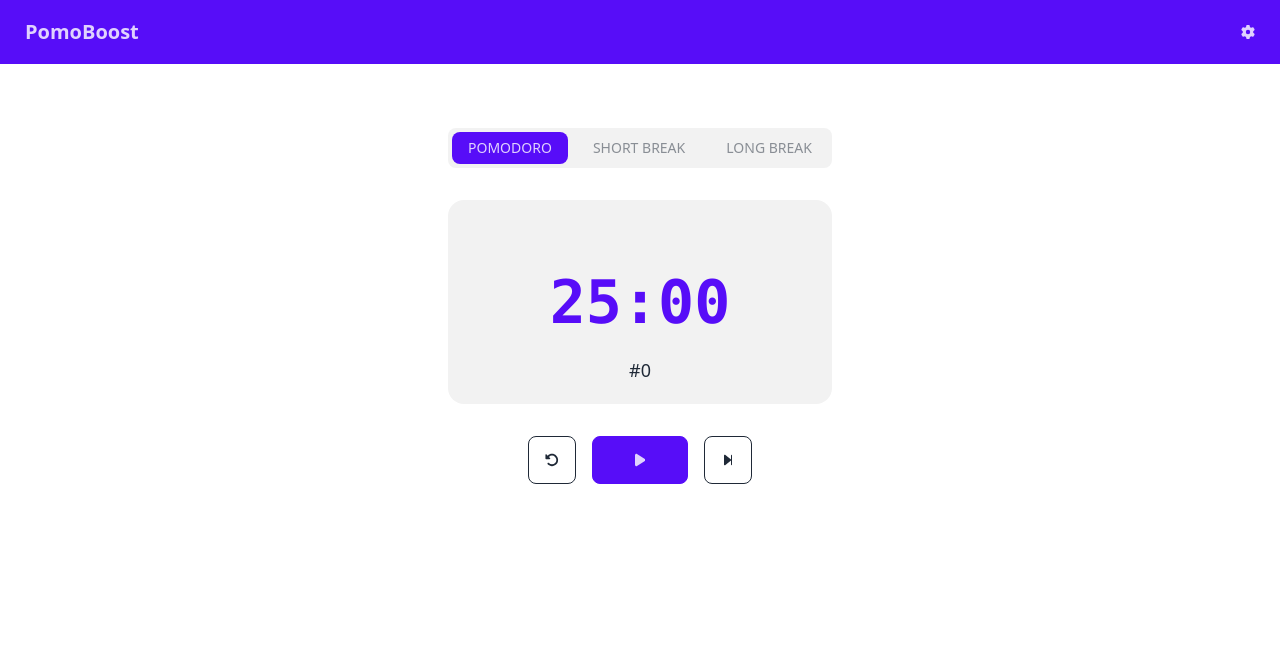
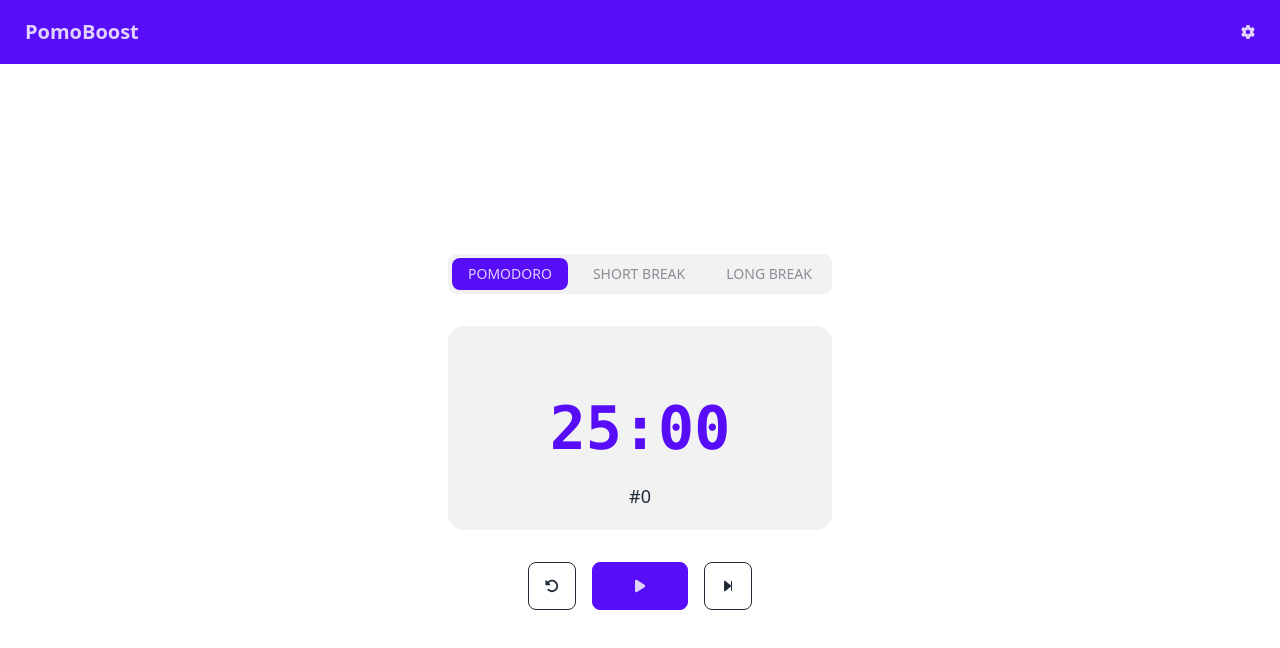
Before and after one commit to amalhanaja/pomoboost, a SvelteKit app: page / in a window 1280 px wide. Shown: the top 648 px of the page. Built offline with nearby package versions, Linux system fonts and the light colour scheme.

Commit message:
style(timer): center timer

```diff
--- a/src/routes/+page.svelte
+++ b/src/routes/+page.svelte
@@ -35,7 +35,7 @@
 <header>
 	<NavBar onSettingClick={() => (settingsOpen = true)} />
 </header>
-<main class=" mt-16">
+<main class="h-[calc(100vh-4rem)] flex">
 	<PomoTimer
 		pomoTimerStore={pomoTimer}
 		timerSettings={$timerSettings}
@@ -43,3 +43,5 @@
 		pomodoroCountStore={pomodoroCount}
 	/>
 </main>
+
+<style></style>
```
